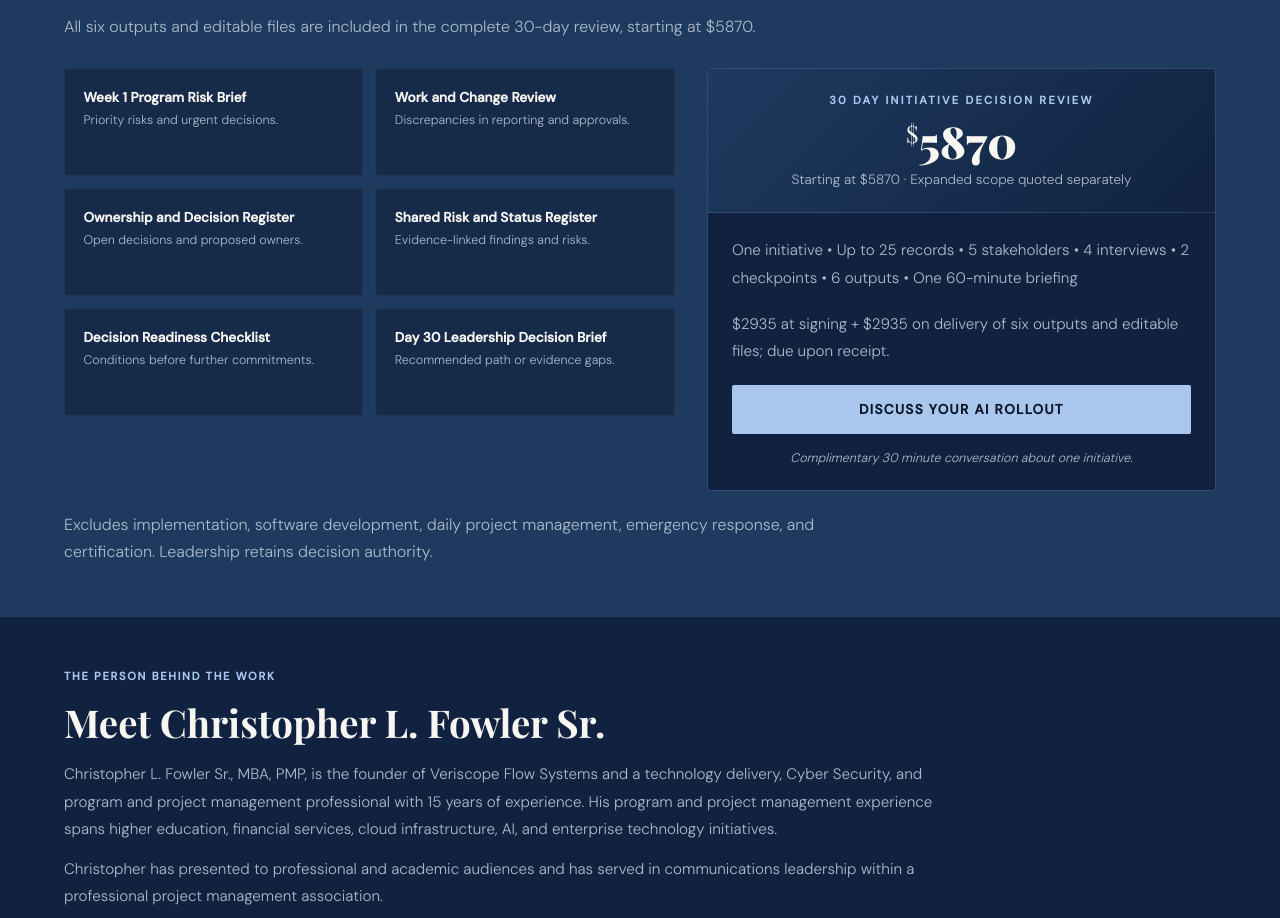
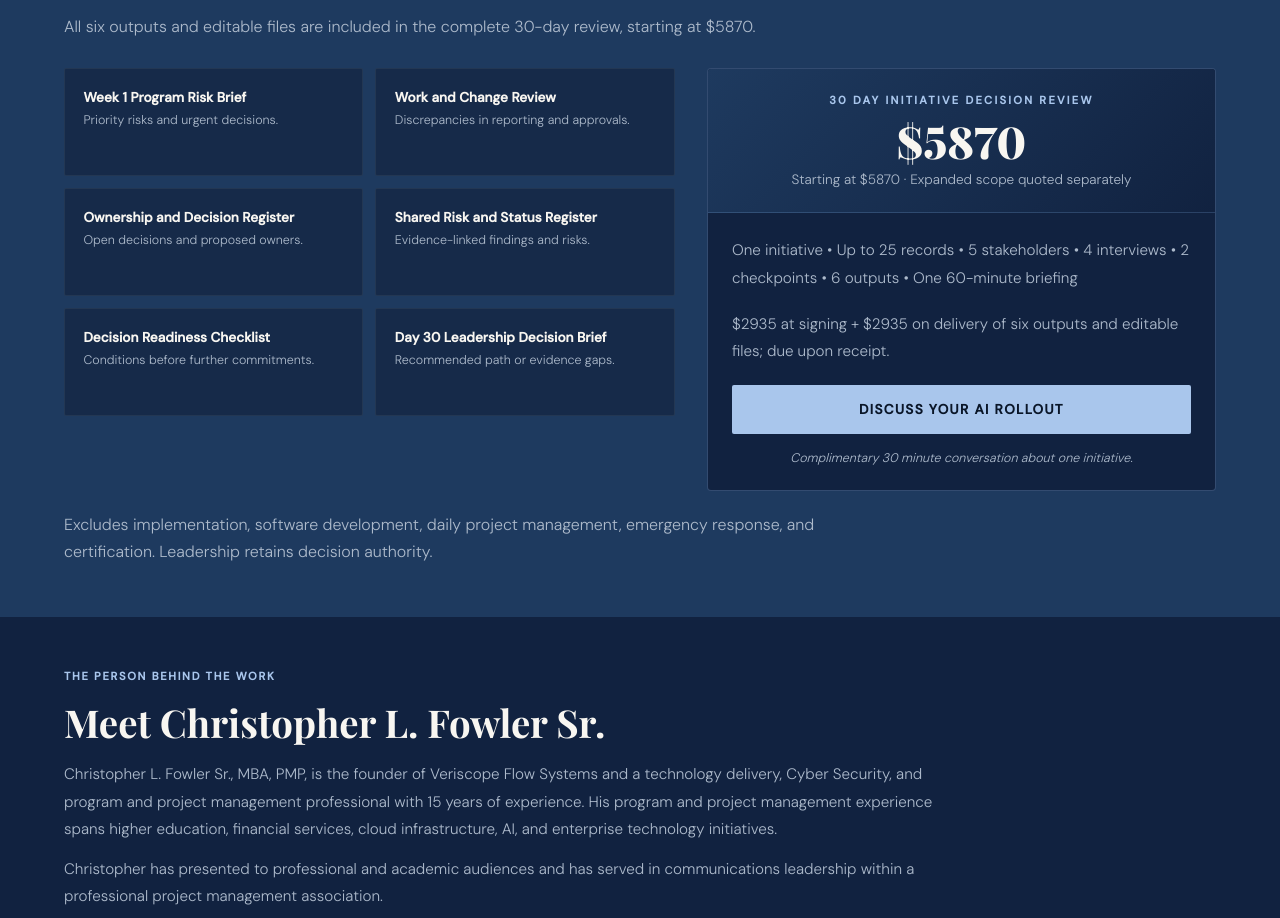
Before and after one commit to Cfowleritexec/veriscopeflowsystems, a plain HTML site: page index.html in a window 1280 px wide. Shown: the part 2107-3025 px from the top of the page. Drawn offline with nearby package versions, Linux system fonts and the light colour scheme.

Commit message:
Align the pricing card amount on one baseline

```diff
--- a/index.html
+++ b/index.html
@@ -503,12 +503,7 @@
     font-weight: 900;
     color: var(--white);
     line-height: 1;
-  }
-
-  .pricing-amount sup {
-    font-size: 1.5rem;
-    vertical-align: super;
-    font-weight: 400;
+    font-variant-numeric: lining-nums;
   }
 
   .pricing-range {
@@ -950,7 +945,7 @@ nav .nav-cta, .btn-primary, .btn-full { min-height: 44px; display: inline-flex;
 <div class="deliverable-item"><div class="deliverable-text"><strong>Shared Risk and Status Register</strong><span>Evidence-linked findings and risks.</span></div></div>
 <div class="deliverable-item"><div class="deliverable-text"><strong>Decision Readiness Checklist</strong><span>Conditions before further commitments.</span></div></div>
 <div class="deliverable-item"><div class="deliverable-text"><strong>Day 30 Leadership Decision Brief</strong><span>Recommended path or evidence gaps.</span></div></div>
-</div><div class="pricing-card" id="pricing"><div class="pricing-header"><div class="pricing-name">30 Day Initiative Decision Review</div><div class="pricing-amount"><sup>$</sup>5870</div><div class="pricing-range">Starting at $5870 · Expanded scope quoted separately</div></div><div class="pricing-body"><div class="about-body"><p>One initiative • Up to 25 records • 5 stakeholders • 4 interviews • 2 checkpoints • 6 outputs • One 60-minute briefing</p><p>$2935 at signing + $2935 on delivery of six outputs and editable files; due upon receipt.</p></div><a class="btn-full" href="https://calendly.com/cfowler-itexec/30min" rel="noopener noreferrer" target="_blank">Discuss your AI rollout</a><p class="pricing-note">Complimentary 30 minute conversation about one initiative.</p></div></div></div><p class="section-sub" style="margin-top:1.25rem">Excludes implementation, software development, daily project management, emergency response, and certification. Leadership retains decision authority.</p></div></section><section class="about" id="about"><div class="section-inner">
+</div><div class="pricing-card" id="pricing"><div class="pricing-header"><div class="pricing-name">30 Day Initiative Decision Review</div><div class="pricing-amount">$5870</div><div class="pricing-range">Starting at $5870 · Expanded scope quoted separately</div></div><div class="pricing-body"><div class="about-body"><p>One initiative • Up to 25 records • 5 stakeholders • 4 interviews • 2 checkpoints • 6 outputs • One 60-minute briefing</p><p>$2935 at signing + $2935 on delivery of six outputs and editable files; due upon receipt.</p></div><a class="btn-full" href="https://calendly.com/cfowler-itexec/30min" rel="noopener noreferrer" target="_blank">Discuss your AI rollout</a><p class="pricing-note">Complimentary 30 minute conversation about one initiative.</p></div></div></div><p class="section-sub" style="margin-top:1.25rem">Excludes implementation, software development, daily project management, emergency response, and certification. Leadership retains decision authority.</p></div></section><section class="about" id="about"><div class="section-inner">
 <div class="section-label"><span class="section-label-text">The person behind the work</span></div>
 <h2 class="section-title">Meet Christopher L. Fowler Sr.</h2>
 <div class="about-body">
```
